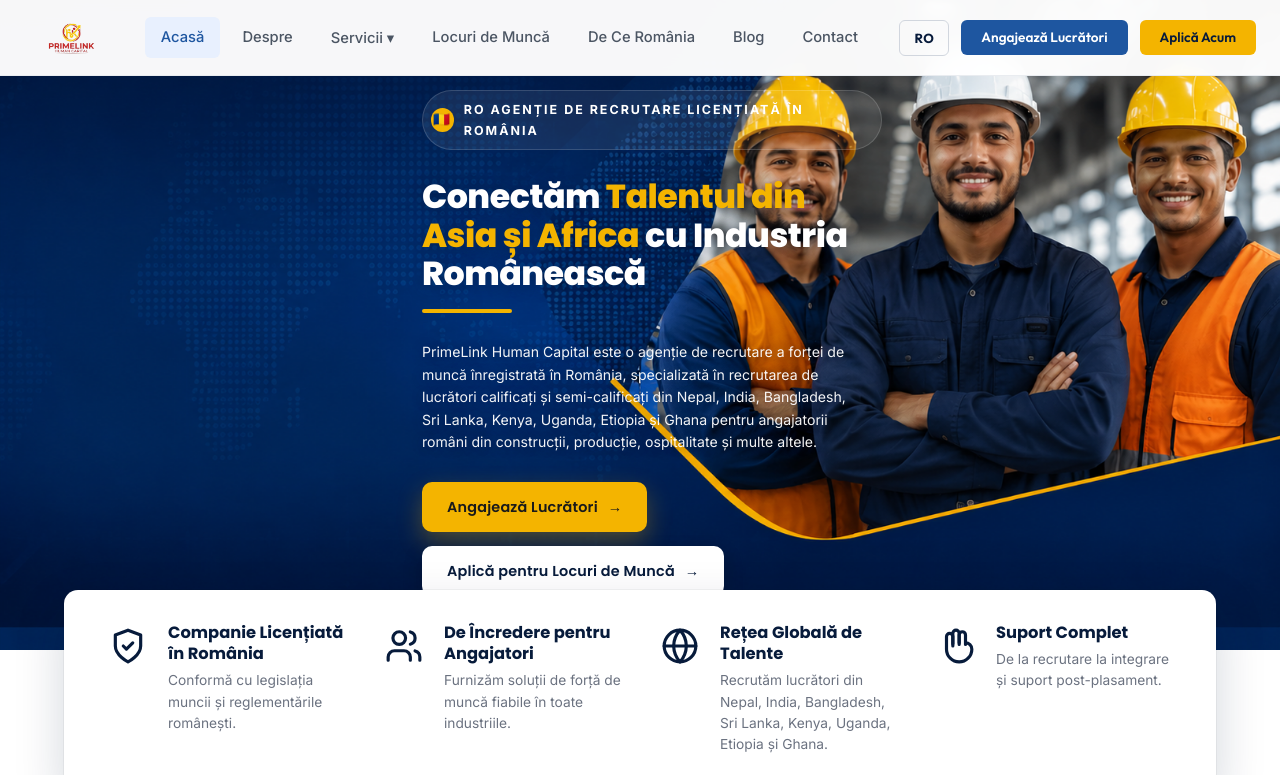
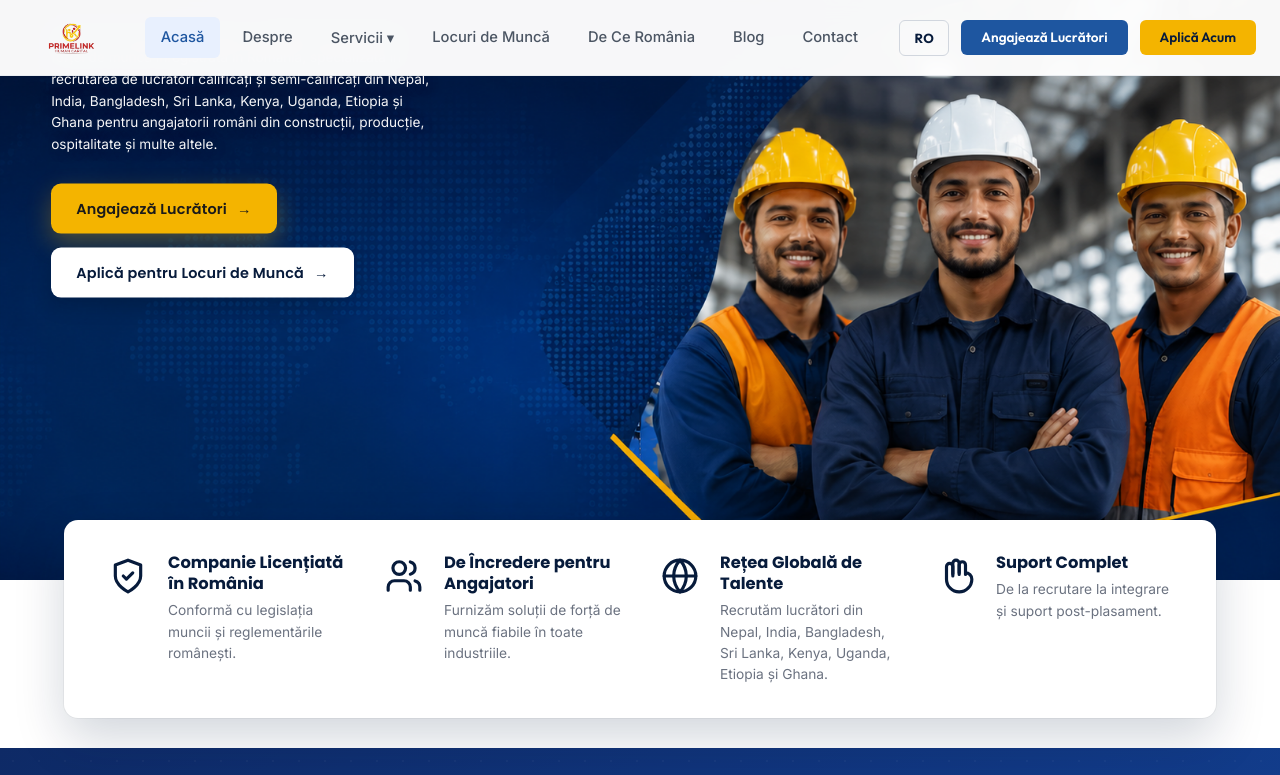
Before and after one commit to BIKASH907/PrimeLink, a Next.js app: page / in a window 1280 px wide. Shown: the top 775 px of the page. Built offline with nearby package versions, Linux system fonts and the light colour scheme.

Commit message:
fix: text absolute-positioned left, image anchored right-top so all 3 heads show

```diff
--- a/styles/globals.css
+++ b/styles/globals.css
@@ -388,33 +388,42 @@ img { max-width: 100%; height: auto; }
   font-size: 0.85rem;
 }
 
-/* ======== HERO — your image as full background, text on far left ======== */
+/* ======== HERO — image as full background, text hard-pinned to left ======== */
 .hero {
   position: relative;
-  min-height: 560px;
-  display: flex;
-  align-items: center;
+  min-height: 580px;
+  display: block;                /* not flex — keeps .hero-content positioning independent */
   background-image: url('/hero.png');
   background-size: cover;
-  background-position: right center;   /* push workers to the right edge */
+  /* Anchor at top so the workers' helmets stay fully visible; right so the
+     people sit on the right half of the viewport. */
+  background-position: right top;
   background-repeat: no-repeat;
   color: var(--white);
-  padding: 90px 0 54px;
+  padding: 0;
 }
 
-/* Override the standard container ONLY inside .hero so text can sit on the
-   absolute left of the viewport instead of being centered with a 1200px cap. */
+/* Force the standard 1200px-centered container to span full width inside the hero. */
 .hero .container {
-  max-width: 100%;
-  padding: 0 24px 0 48px;              /* match header logo offset on the left */
+  max-width: 100% !important;
+  width: 100%;
+  margin: 0 !important;
+  padding: 0 !important;
   position: relative;
+  height: 100%;
 }
 
+/* Absolutely position the content block on the LEFT, vertically centered.
+   This guarantees left-edge placement regardless of any parent rules. */
 .hero-content {
-  max-width: 460px;                    /* narrow column so text stays clear of workers */
+  position: absolute;
+  left: 4%;                      /* hugs the left edge of the viewport */
+  top: 50%;
+  transform: translateY(-50%);
+  max-width: 420px;
   text-align: left;
-  margin-left: 0;
-  margin-right: auto;
+  z-index: 5;
+  padding-top: 80px;             /* spacing below the sticky header */
 }
 
 .hero-eyebrow {
@@ -449,13 +458,13 @@ img { max-width: 100%; height: auto; }
 .hero-title {
   color: var(--white);
   font-family: 'Poppins', sans-serif;
-  font-size: clamp(1.55rem, 2.6vw, 2.2rem);   /* slightly smaller so it fits the narrow column */
+  font-size: clamp(1.5rem, 2.4vw, 2.05rem);   /* fits 400px wide column */
   font-weight: 800;
   line-height: 1.15;
-  letter-spacing: -0.5px;
+  letter-spacing: -0.4px;
   margin-bottom: 16px;
   text-align: left;
-  text-shadow: 0 2px 16px rgba(7,27,59,0.45); /* subtle darkening behind text only */
+  text-shadow: 0 2px 16px rgba(7,27,59,0.5);
 }
 
 .hero-title .highlight {
@@ -474,14 +483,14 @@ img { max-width: 100%; height: auto; }
 
 .hero-desc {
   font-family: 'Inter', sans-serif;
-  font-size: clamp(0.88rem, 1vw, 0.98rem);
+  font-size: clamp(0.85rem, 0.95vw, 0.95rem);
   line-height: 1.6;
-  color: rgba(255,255,255,0.95);
-  max-width: 440px;
+  color: rgba(255,255,255,0.96);
+  max-width: 380px;
   margin-bottom: 28px;
   font-weight: 400;
   text-align: left;
-  text-shadow: 0 1px 12px rgba(7,27,59,0.45);
+  text-shadow: 0 1px 12px rgba(7,27,59,0.5);
 }
 
 .hero-buttons {
@@ -1380,7 +1389,17 @@ select.form-control {
   .grid-2, .grid-3, .grid-4 { grid-template-columns: 1fr; }
   .two-col { grid-template-columns: 1fr; gap: 30px; }
   .form-row { grid-template-columns: 1fr; }
-  .hero { min-height: auto; padding: 100px 0 60px; }
+  .hero { min-height: 520px; padding: 100px 0 60px; }
+  /* Reset absolute positioning on mobile — text flows normally */
+  .hero .container { padding: 0 24px !important; }
+  .hero-content {
+    position: static;
+    left: auto;
+    top: auto;
+    transform: none;
+    max-width: 100%;
+    padding: 0;
+  }
   .hero-grid { gap: 28px; }
   .hero-title { font-size: clamp(1.85rem, 7vw, 2.4rem); letter-spacing: -0.6px; }
   .hero-desc { font-size: 0.95rem; line-height: 1.6; }
```
